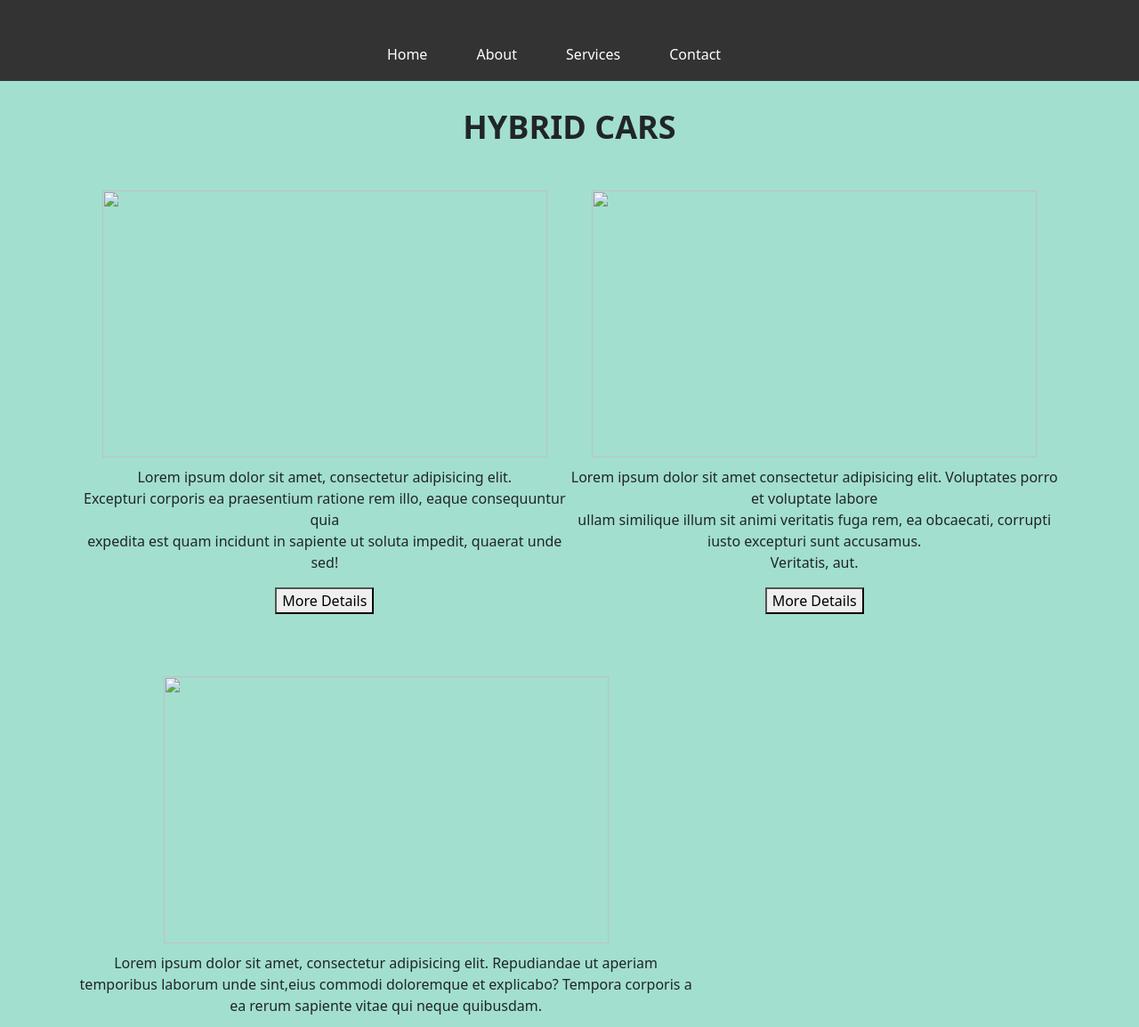
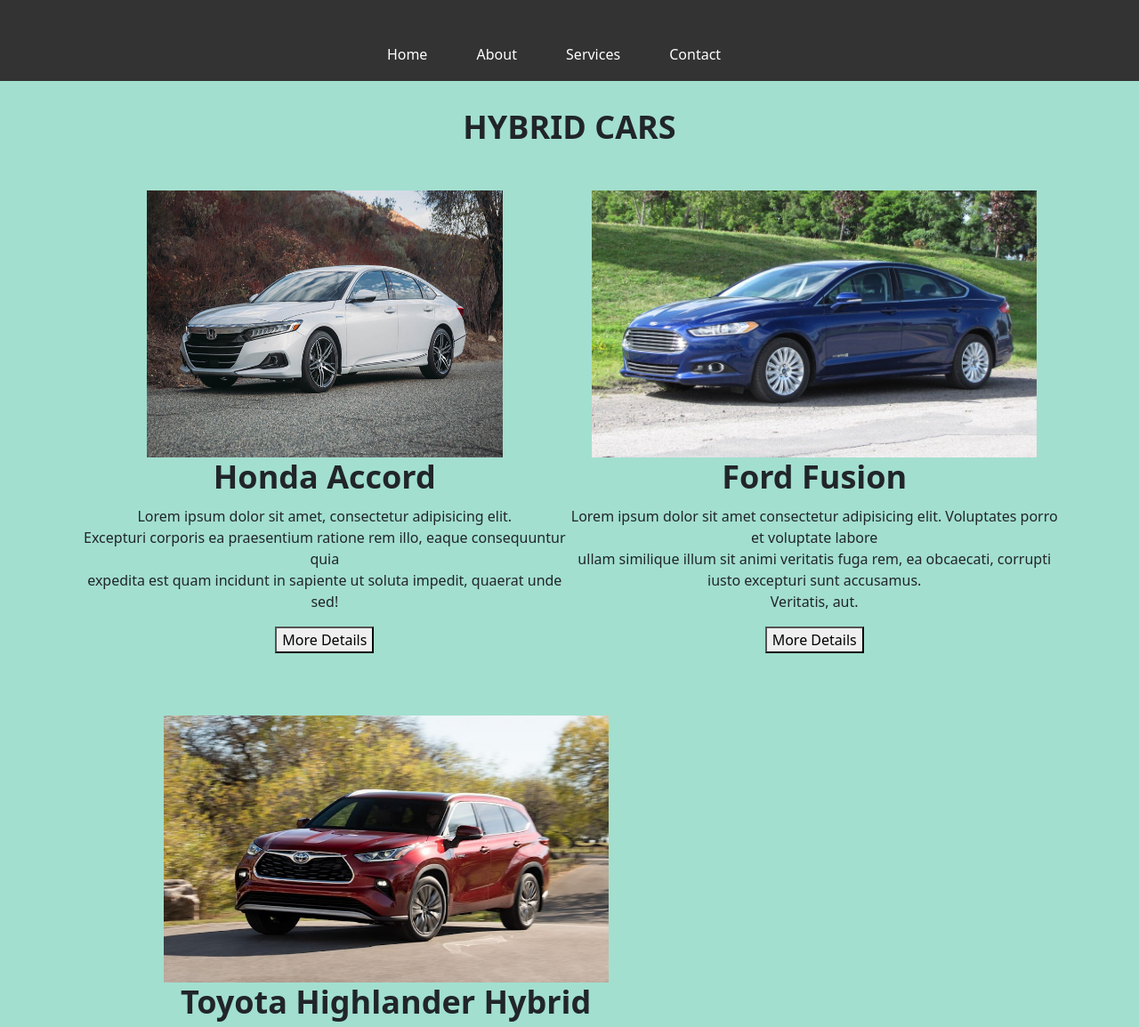
Before and after one commit to patelyashvi10/yashvipatel.github.io, a plain HTML site: page hybrid.html in a window 1280 px wide. Shown: the part 136-1290 px from the top of the page at 89% size. Drawn offline with nearby package versions, Linux system fonts and the light colour scheme.

Commit message:
Latest commit

```diff
--- a/hybrid.html
+++ b/hybrid.html
@@ -38,8 +38,8 @@
         <div class="suv">
 
             <section class="x">
-                <img src="" alt="" height="300px" width="500px">
-                <h3><b></b></h3>
+                <img src="Honda Accord Hybrid.jpg" alt="Honda Accord" height="300px" width="400px">
+                <h3><b>Honda Accord</b></h3>
                 <p>Lorem ipsum dolor sit amet, consectetur adipisicing elit. <br>
                     Excepturi corporis ea praesentium ratione rem illo, eaque consequuntur quia<br>
                     expedita est quam incidunt in sapiente ut soluta impedit, quaerat unde sed!</p>
@@ -47,8 +47,8 @@
             </section>
 
             <section class="x">
-                <img src="" alt="" height="300px" width="500px">
-                <h3><b></b></h3>
+                <img src="Ford Fusion Hybrid.jpg" alt="Ford Fusion" height="300px" width="500px">
+                <h3><b>Ford Fusion</b></h3>
                 <p>
                     Lorem ipsum dolor sit amet consectetur adipisicing elit. Voluptates porro et voluptate labore<br>
                     ullam similique illum sit animi veritatis fuga rem, ea obcaecati, corrupti iusto excepturi sunt
@@ -60,8 +60,8 @@
         </div>
         <div class="suv">
             <section >
-                <img src="" alt="" height="300px" width="500px">
-                <h3><b></b></h3>
+                <img src="Toyota Highlander Hybrid.jpg" alt="Toyota Highlander" height="300px" width="500px">
+                <h3><b>Toyota Highlander Hybrid</b></h3>
                 <p>
                     Lorem ipsum dolor sit amet, consectetur adipisicing elit. Repudiandae ut aperiam <br>
                     temporibus laborum unde sint,eius commodi doloremque et explicabo? Tempora corporis a <br>
```
Also changed, not shown: eightseater.html (+6 -6 lines), electriccars.html (+6 -6 lines), Audi a5.jpg (added), Ertiga.jpg (added), Ford Fusion Hybrid.jpg (added), Honda Accord Hybrid.jpg (added), Hyundai Nexo.jpg (added), Innova.jpg (added), Lexus.jpg (added), Toyota Highlander Hybrid.jpg (added), Toyota Highlander XLE.jpg (added).
